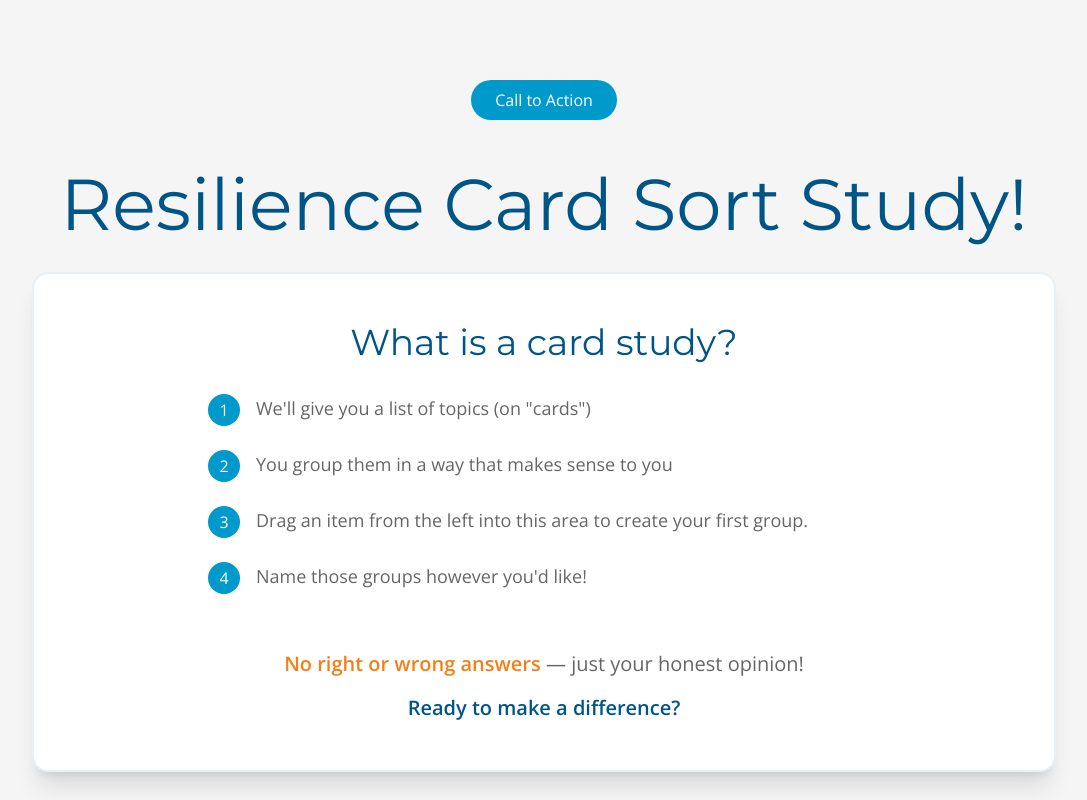
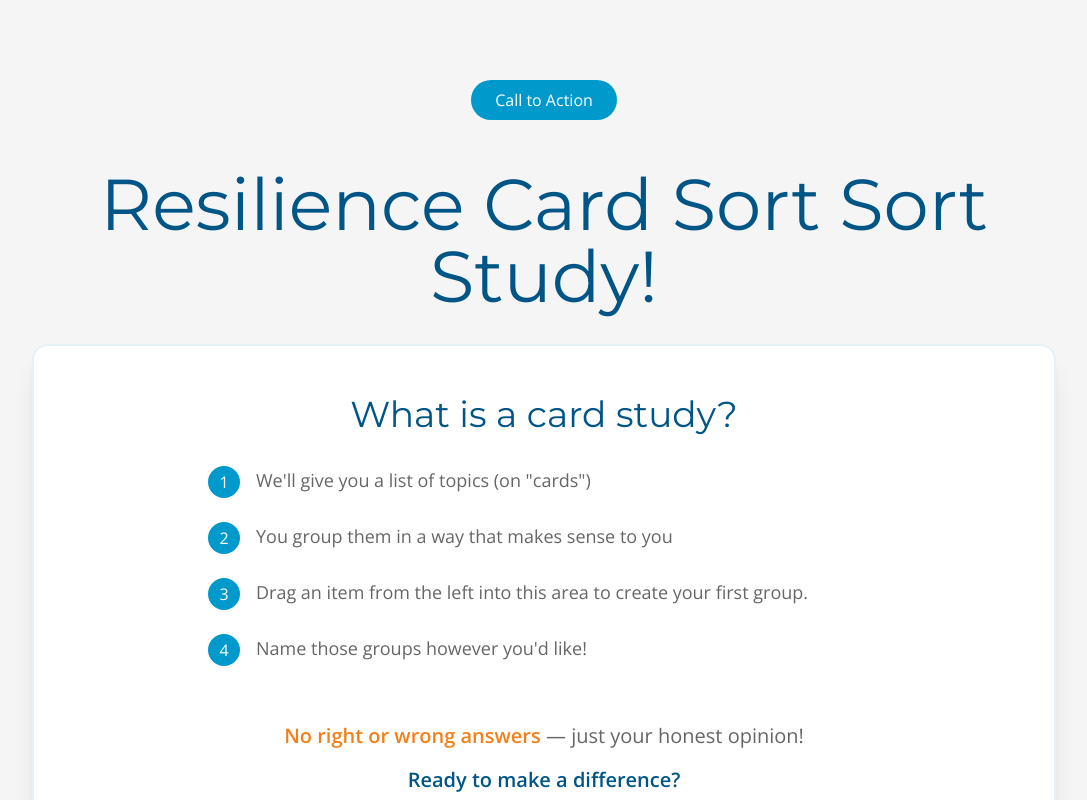
Before and after one commit to nemac/hazard-asset-types-cardsort-2025, a plain HTML site: page index.html in a window 1280 px wide. Shown: the top 800 px of the page, without its empty margins (96-1183 px from the left). Drawn offline with nearby package versions, Linux system fonts and the light colour scheme.

Commit message:
Update index.html

```diff
--- a/index.html
+++ b/index.html
@@ -34,7 +34,7 @@
                     Call to Action
                 </div>
                 <h1 class="text-5xl md:text-7xl mb-12" style="color: #005587;">
-                    Resilience Card Sort Study!
+                    Resilience Card Sort Sort Study!
                 </h1>
 
                 <!-- What is a card study -->
```
